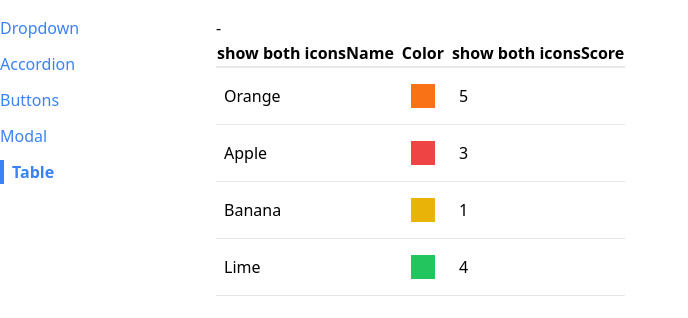
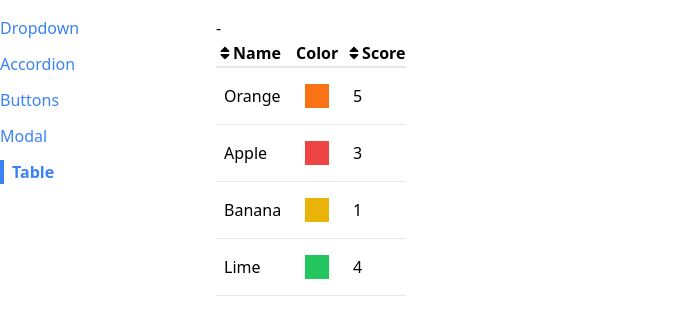
Before and after one commit to abeer117/comps, a React (Create React App) app: page /table in a window 1280 px wide. Shown: the top 318 px of the page, without its empty margins (0-688 px from the left). Built offline with nearby package versions, Linux system fonts and the light colour scheme.

Commit message:
styling header cells

```diff
--- a/src/components/SortableTable.js
+++ b/src/components/SortableTable.js
@@ -1,5 +1,6 @@
+import { useState } from "react";
+import { FaSortUp, FaSort, FaSortDown } from "react-icons/fa";
 import Table from "./Table";
-import { useState } from "react";
 
 function SortableTable(props) {
   const [sortOrder, setSortOrder] = useState(null);
@@ -26,9 +27,14 @@
     return {
       ...column,
       header: () => (
-        <th onClick={() => handleClick(column.label)}>
-          {getIcons(column.label, sortBy, sortOrder)}
-          {column.label}
+        <th
+          className="cursor-pointer hover:bg-gray-100"
+          onClick={() => handleClick(column.label)}
+        >
+          <div className="flex items-center">
+            {getIcons(column.label, sortBy, sortOrder)}
+            {column.label}
+          </div>
         </th>
       ),
     };
@@ -61,14 +67,30 @@
 
 function getIcons(label, sortBy, sortOrder) {
   if (label !== sortBy) {
-    return "show both icons";
+    return (
+      <div>
+        <FaSort />
+      </div>
+    );
   }
   if (sortOrder === null) {
-    return "show both icons";
+    return (
+      <div>
+        <FaSort />
+      </div>
+    );
   } else if (sortOrder === "asc") {
-    return "show up icon";
+    return (
+      <div>
+        <FaSortUp />
+      </div>
+    );
   } else if (sortOrder === "desc") {
-    return "show down icon";
+    return (
+      <div>
+        <FaSortDown />
+      </div>
+    );
   }
 }
 
```
